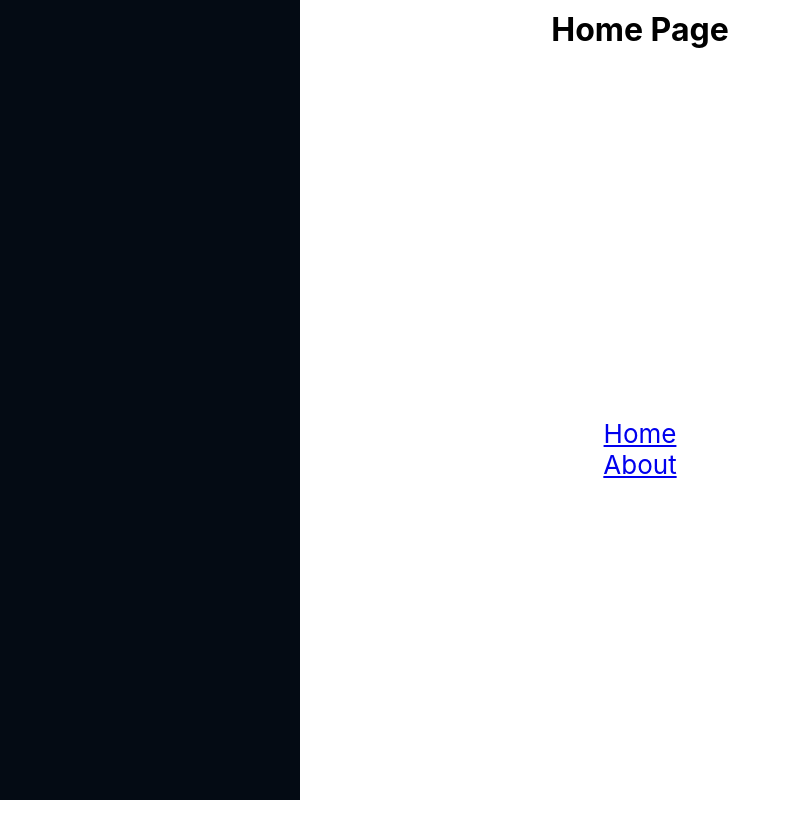
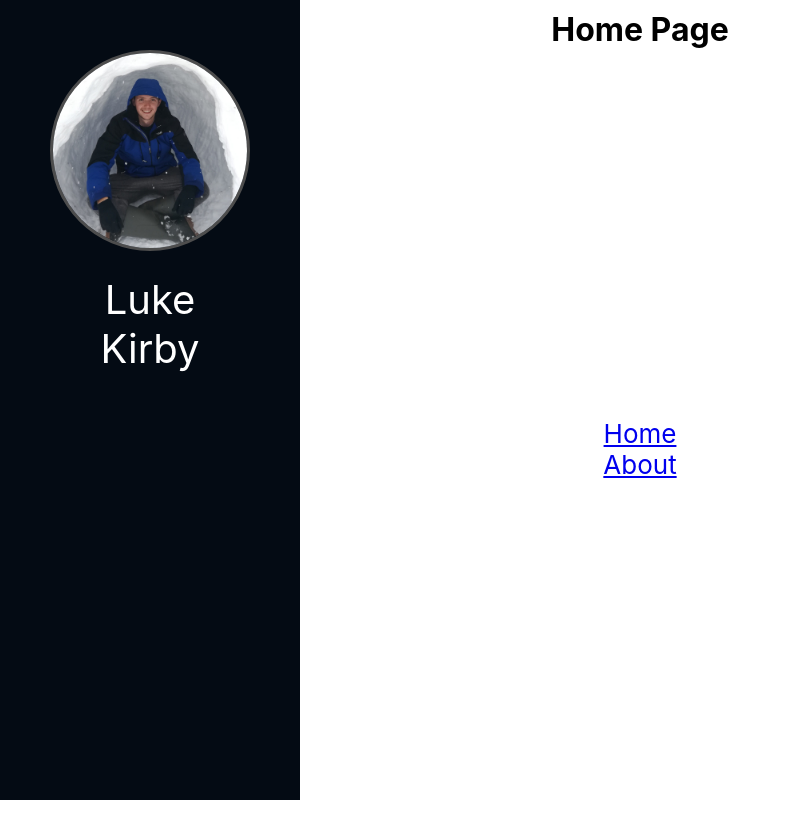
Before and after one commit to Luke-Kirby/Luke-Kirby-Portfolio, a React (Create React App) app: page / in a window 1280 px wide. Shown: the top 838 px of the page, without its empty margins (0-791 px from the left). Built offline with nearby package versions, Linux system fonts and the light colour scheme.

Commit message:
Added picture and name component to profile

```diff
--- /dev/null
+++ b/src/components/SideBar/ProfileDisplay/ProfileDisplay.tsx
@@ -0,0 +1,23 @@
+import ProfilePicture from "./ProfilePicture";
+import ProfileName from "./ProfileName";
+
+type Props = { sizePx: number };
+
+function ProfileDisplay({ sizePx }: Props) {
+  return (
+    <div
+      style={{
+        // backgroundColor: "#16355d",
+        width: sizePx,
+        height: 1.5 * sizePx,
+        margin: "auto",
+        marginTop: "50px",
+      }}
+    >
+      <ProfilePicture />
+      <ProfileName fontSizePx={sizePx / 5} />
+    </div>
+  );
+}
+
+export default ProfileDisplay;
--- /dev/null
+++ b/src/components/SideBar/ProfileDisplay/ProfileName/ProfileName.tsx
@@ -0,0 +1,19 @@
+type Props = { fontSizePx: number };
+
+function ProfileName({ fontSizePx }: Props) {
+  return (
+    <p
+      style={{
+        fontFamily: "revert",
+        color: "rgb(255, 255, 255)",
+        fontSize: fontSizePx,
+        margin: "auto",
+        marginTop: "10%",
+      }}
+    >
+      Luke Kirby
+    </p>
+  );
+}
+
+export default ProfileName;
--- /dev/null
+++ b/src/components/SideBar/ProfileDisplay/ProfileName/index.tsx
@@ -0,0 +1 @@
+export { default } from "./ProfileName";
--- /dev/null
+++ b/src/components/SideBar/ProfileDisplay/ProfilePicture/ProfilePicture.scss
@@ -0,0 +1,9 @@
+.ProfilePicture_div {
+  border-radius: 50%;
+  border-color: rgb(77, 77, 77);
+  border-style: solid;
+  box-sizing: border-box;
+  width: 100%;
+  height: 67%; //this the inverse of the ProfileDisplay x y ratio
+  background-image: url(); //will change this to be a picture
+}
--- /dev/null
+++ b/src/components/SideBar/ProfileDisplay/ProfilePicture/ProfilePicture.tsx
@@ -0,0 +1,13 @@
+import "./ProfilePicture.scss";
+
+function ProfilePicture() {
+  return (
+    <img
+      alt="Profile Picture"
+      src="/images/LukeLad.jpeg"
+      className="ProfilePicture_div"
+    />
+  );
+}
+
+export default ProfilePicture;
--- /dev/null
+++ b/src/components/SideBar/ProfileDisplay/ProfilePicture/index.tsx
@@ -0,0 +1 @@
+export { default } from "./ProfilePicture";
--- /dev/null
+++ b/src/components/SideBar/ProfileDisplay/index.ts
@@ -0,0 +1 @@
+export { default } from "./ProfileDisplay";
--- a/src/components/SideBar/SideBar.tsx
+++ b/src/components/SideBar/SideBar.tsx
@@ -1,7 +1,12 @@
+import ProfileDisplay from "./ProfileDisplay";
 import "./SideBar.scss";
 
 function SideBar() {
-  return <div className="SideBar_main"></div>;
+  return (
+    <div className="SideBar_main">
+      <ProfileDisplay sizePx={200} />
+    </div>
+  );
 }
 
 export default SideBar;
```
Also changed, not shown: public/images/LukeLad.jpeg (added).
